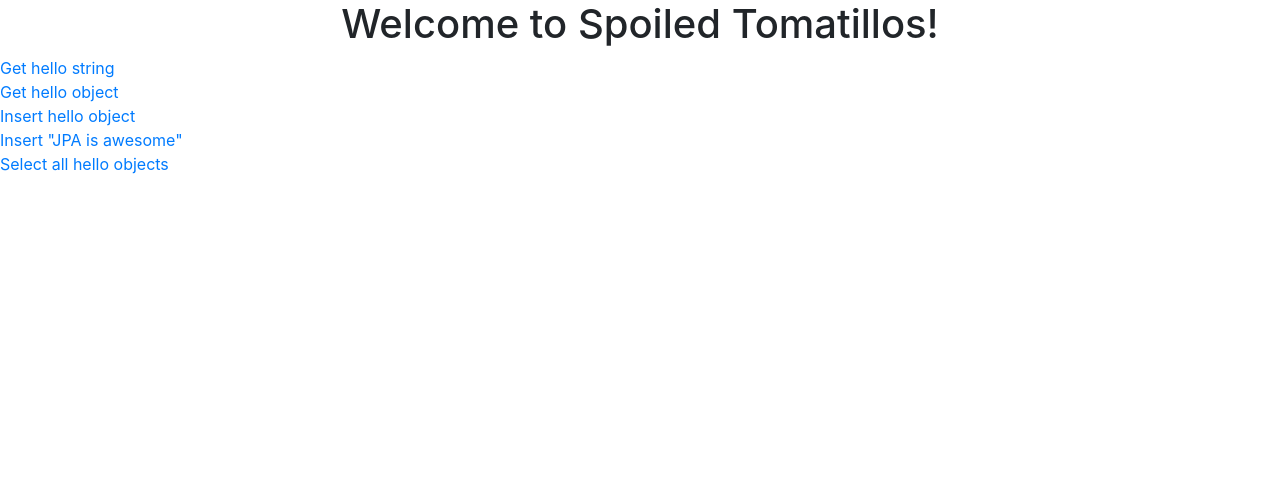
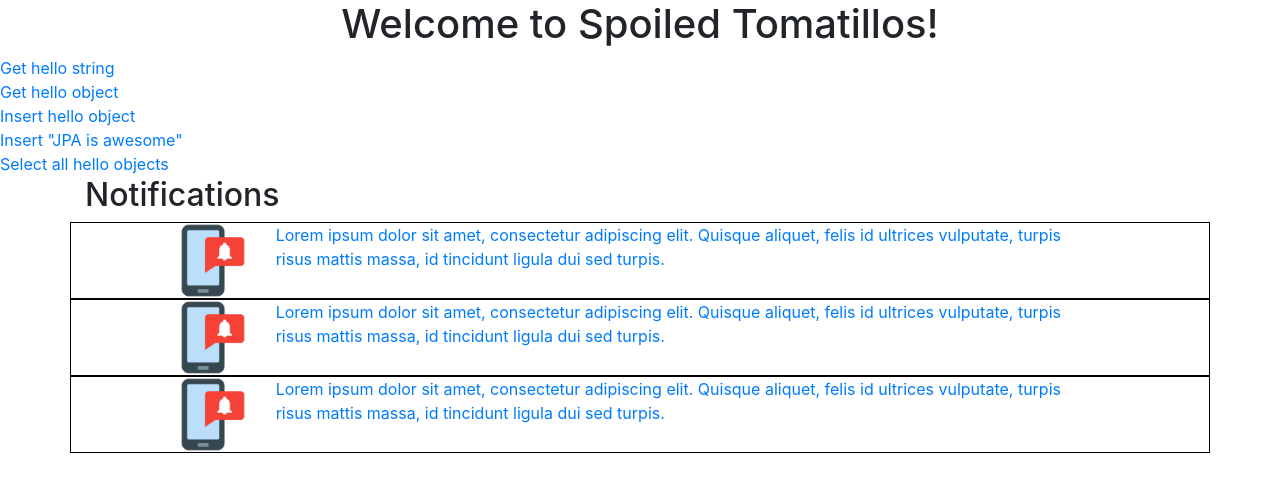
Before and after one commit to ofishstein/spoiled-tomatillos, an Angular app in the folder spoiled-tomatillos-client/: page /notifications in a window 1280 px wide. Before the commit this address led to /. Shown: the top 492 px of the page. Built offline with nearby package versions, Linux system fonts and the light colour scheme.

Commit message:
TEAM22-65: Adding UI for notifications page --Onaje

```diff
--- a/spoiled-tomatillos-client/src/app/app-routing.module.ts
+++ b/spoiled-tomatillos-client/src/app/app-routing.module.ts
@@ -2,13 +2,15 @@ import { NgModule } from '@angular/core';
 import { RouterModule, Routes } from '@angular/router';
 
 import { HelloComponent } from './hello/hello.component';
+import { NotificationsComponent } from './notifications/notifications.component';
 
 const routes = [
   { path: 'api/hello/string', component: HelloComponent, data: [{specificPath: 'api/hello/string'}] },
   { path: 'api/hello/object', component: HelloComponent, data: [{specificPath: 'api/hello/object'}] },
   { path: 'api/hello/insert', component: HelloComponent, data: [{specificPath: 'api/hello/insert'}] },
   { path: 'api/hello/insert/:msg', component: HelloComponent, data: [{specificPath: 'api/hello/insert'}] },
-  { path: 'api/hello/select/all', component: HelloComponent, data: [{specificPath: 'api/hello/select/all'}] }
+  { path: 'api/hello/select/all', component: HelloComponent, data: [{specificPath: 'api/hello/select/all'}] },
+  { path: 'notifications', component: NotificationsComponent }
 ];
 
 @NgModule({
--- a/spoiled-tomatillos-client/src/app/app.module.ts
+++ b/spoiled-tomatillos-client/src/app/app.module.ts
@@ -7,12 +7,14 @@ import { AppComponent } from './app.component';
 import { AppRoutingModule } from './/app-routing.module';
 import { HelloComponent } from './hello/hello.component';
 import { HelloService } from './hello.service';
+import { NotificationsComponent } from './notifications/notifications.component';
 
 
 @NgModule({
   declarations: [
     AppComponent,
-    HelloComponent
+    HelloComponent,
+    NotificationsComponent
   ],
   imports: [
     BrowserModule,
--- /dev/null
+++ b/spoiled-tomatillos-client/src/app/notifications/notifications.component.css
@@ -0,0 +1,13 @@
+div.border {
+    border-color: black !important;
+    border-collapse: collapse !important;
+}
+
+div.border:hover {
+    background-color: lightgoldenrodyellow;
+}
+
+a {
+    /*color: inherit; we may or may not want this*/
+    text-decoration: none;
+}
--- /dev/null
+++ b/spoiled-tomatillos-client/src/app/notifications/notifications.component.html
@@ -0,0 +1,43 @@
+<div class="container">
+  <div class="row">
+    <div class="col">
+      <h2>Notifications</h2>
+    </div>
+  </div>
+  <div class="row border">
+    <div class="col-2">
+      <a href="#">
+      <img class="img-fluid float-right" src="../../assets/notifications_img_placeholder.png" style="max-height: 75px">
+      </a>
+    </div>
+    <div class="col-9">
+      <a href="#">
+      <span>Lorem ipsum dolor sit amet, consectetur adipiscing elit. Quisque aliquet, felis id ultrices vulputate, turpis risus mattis massa, id tincidunt ligula dui sed turpis.</span>
+      </a>
+    </div>
+  </div>
+  <div class="row border">
+    <div class="col-2">
+      <a href="#">
+      <img class="img-fluid float-right" src="../../assets/notifications_img_placeholder.png" style="max-height: 75px">
+      </a>
+    </div>
+    <div class="col-9">
+      <a href="#">
+      <span>Lorem ipsum dolor sit amet, consectetur adipiscing elit. Quisque aliquet, felis id ultrices vulputate, turpis risus mattis massa, id tincidunt ligula dui sed turpis.</span>
+      </a>
+    </div>
+  </div>
+  <div class="row border">
+    <div class="col-2">
+      <a href="#">
+      <img class="img-fluid float-right" src="../../assets/notifications_img_placeholder.png" style="max-height: 75px">
+      </a>
+    </div>
+    <div class="col-9">
+      <a href="#">
+      <span>Lorem ipsum dolor sit amet, consectetur adipiscing elit. Quisque aliquet, felis id ultrices vulputate, turpis risus mattis massa, id tincidunt ligula dui sed turpis.</span>
+      </a>
+    </div>
+  </div>
+</div>
--- /dev/null
+++ b/spoiled-tomatillos-client/src/app/notifications/notifications.component.ts
@@ -0,0 +1,15 @@
+import { Component, OnInit } from '@angular/core';
+
+@Component({
+  selector: 'app-notifications',
+  templateUrl: './notifications.component.html',
+  styleUrls: ['./notifications.component.css']
+})
+export class NotificationsComponent implements OnInit {
+
+  constructor() { }
+
+  ngOnInit() {
+  }
+
+}
```
Also changed, not shown: spoiled-tomatillos-client/src/assets/notifications_img_placeholder.png (added), 1 other file (tests, documents, lock files or other folders).
